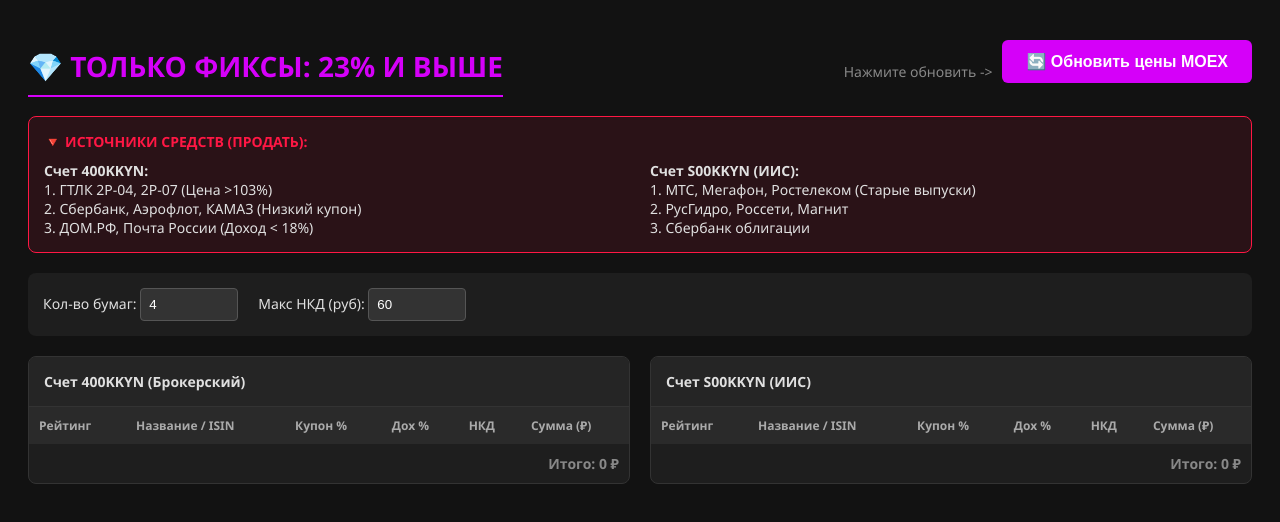
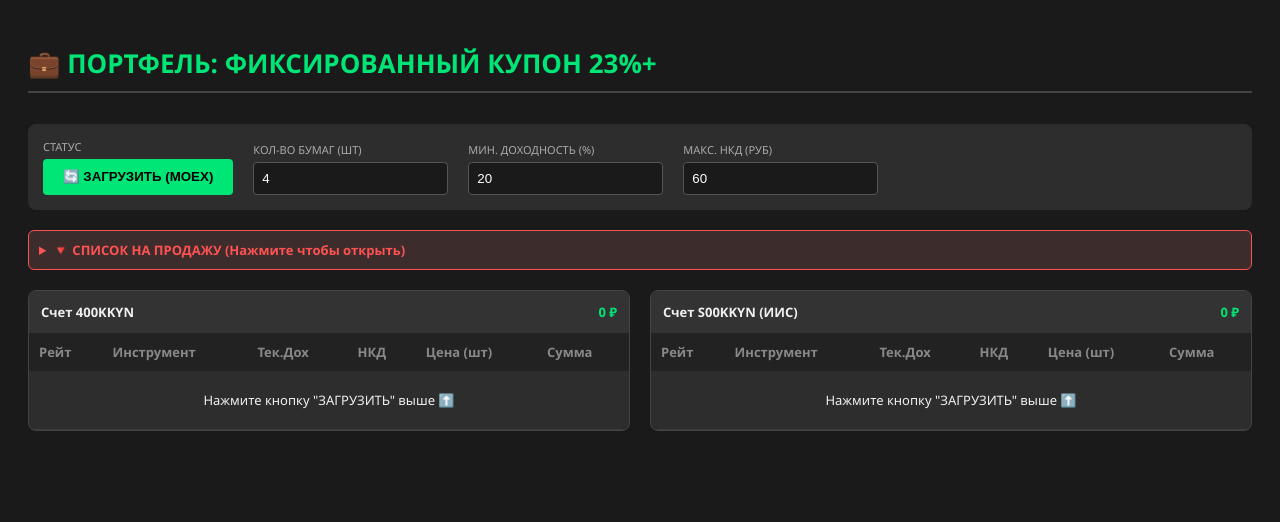
Before and after one commit to js-easy-school/25, a plain HTML site: page index.html in a window 1280 px wide. Drawn offline with Linux system fonts and the light colour scheme.

Commit message:
Update index.html

```diff
--- a/index.html
+++ b/index.html
@@ -3,288 +3,333 @@
 <head>
     <meta charset="UTF-8">
     <meta name="viewport" content="width=device-width, initial-scale=1.0">
-    <title>Бонд-Скринер: ТОЛЬКО ФИКС 23%+</title>
+    <title>Полный Список Облигаций (ФИКС)</title>
     <style>
         :root {
-            --bg: #121212; --panel: #1e1e1e; --text: #e0e0e0;
-            --accent: #d500f9; --green: #00e676; --red: #ff1744;
-            --border: #333;
+            --bg: #1a1a1a; --panel: #2d2d2d; --text: #f0f0f0;
+            --accent: #00e676; --warn: #ffab00; --danger: #ff5252;
         }
-        body { font-family: 'Segoe UI', sans-serif; background: var(--bg); color: var(--text); padding: 20px; font-size: 14px; }
-        .container { max-width: 1400px; margin: 0 auto; }
+        body { font-family: 'Segoe UI', Tahoma, sans-serif; background: var(--bg); color: var(--text); padding: 20px; font-size: 13px; }
+        .container { max-width: 1600px; margin: 0 auto; }
 
-        h1 { border-bottom: 2px solid var(--accent); padding-bottom: 10px; color: var(--accent); }
+        h1 { color: var(--accent); border-bottom: 2px solid #444; padding-bottom: 10px; }
+
+        /* Панель управления */
+        .controls {
+            background: var(--panel); padding: 15px; border-radius: 8px; margin-bottom: 20px;
+            display: flex; gap: 20px; align-items: flex-end; flex-wrap: wrap;
+        }
+        .c-group { display: flex; flex-direction: column; gap: 5px; }
+        label { font-size: 11px; color: #aaa; text-transform: uppercase; }
+        input, select { background: #1a1a1a; border: 1px solid #555; color: white; padding: 8px; border-radius: 4px; min-width: 100px; }
 
         button {
-            background: var(--accent); color: white; border: none; padding: 12px 24px;
-            border-radius: 6px; cursor: pointer; font-weight: bold; font-size: 16px; margin-bottom: 20px;
+            background: var(--accent); color: #000; border: none; padding: 10px 20px;
+            border-radius: 4px; font-weight: bold; cursor: pointer; transition: 0.2s; height: 36px;
         }
-        button:hover { opacity: 0.9; }
+        button:hover { background: #00c853; }
+        button:disabled { background: #555; color: #888; cursor: not-allowed; }
 
-        .filters { display: flex; gap: 20px; background: var(--panel); padding: 15px; border-radius: 8px; margin-bottom: 20px; align-items: center;}
-        input[type="number"] { background: #333; border: 1px solid #555; color: white; padding: 8px; width: 80px; border-radius: 4px; }
+        /* Таблицы */
+        .grid { display: grid; grid-template-columns: 1fr 1fr; gap: 20px; }
+        @media(max-width: 1200px) { .grid { grid-template-columns: 1fr; } }
 
-        .tables-grid { display: grid; grid-template-columns: 1fr 1fr; gap: 20px; }
-        @media (max-width: 1000px) { .tables-grid { grid-template-columns: 1fr; } }
-
-        .card { background: var(--panel); border-radius: 8px; padding: 0; overflow: hidden; border: 1px solid var(--border); }
-        .card-header { padding: 15px; background: #252525; font-weight: bold; border-bottom: 1px solid var(--border); }
+        .box { background: var(--panel); border-radius: 8px; overflow: hidden; border: 1px solid #444; }
+        .box-header { padding: 12px; background: #333; font-weight: bold; display: flex; justify-content: space-between; }
+        .box-body { overflow-x: auto; max-height: 800px; }
 
         table { width: 100%; border-collapse: collapse; }
-        th { background: #2a2a2a; color: #aaa; padding: 10px; text-align: left; font-size: 12px; }
-        td { padding: 8px 10px; border-bottom: 1px solid #333; }
-        tr:hover { background: #2d2d2d; }
+        th { background: #222; color: #888; padding: 10px; text-align: left; position: sticky; top: 0; }
+        td { padding: 8px 10px; border-bottom: 1px solid #3d3d3d; }
+        tr:hover { background: #383838; }
 
-        .yield-high { color: var(--green); font-weight: bold; }
-        .nkd-warn { color: var(--red); font-weight: bold; }
+        /* Индикаторы */
+        .y-high { color: var(--accent); font-weight: bold; }
+        .y-mid { color: var(--warn); }
+        .nkd-high { color: var(--danger); font-weight: bold; }
+        .r-tag { font-size: 10px; padding: 2px 5px; border-radius: 3px; color: #000; font-weight: bold; display: inline-block; width: 30px; text-align: center; }
+        .bg-A { background: #b9f6ca; }
+        .bg-B { background: #ffff8d; }
+        .bg-C { background: #ff8a80; }
 
-        .rating-badge { padding: 2px 6px; border-radius: 4px; font-size: 11px; color: #000; font-weight: bold; }
-        .r-A { background: #b9f6ca; } /* A- to A+ */
-        .r-B { background: #ffff8d; } /* BB+ and below */
-
-        .sell-block { background: rgba(255, 23, 68, 0.1); border: 1px solid var(--red); padding: 15px; margin-bottom: 20px; border-radius: 8px; }
-        .sell-title { color: var(--red); font-weight: bold; margin-bottom: 10px; display: block; }
+        #progress { width: 0%; height: 3px; background: var(--accent); transition: width 0.3s; margin-bottom: 10px; }
     </style>
 </head>
 <body>
 
 <div class="container">
-    <div style="display:flex; justify-content:space-between; align-items:center;">
-        <h1>💎 ТОЛЬКО ФИКСЫ: 23% И ВЫШЕ</h1>
-        <div style="display:flex; gap:10px; align-items:center;">
-             <span id="status" style="color:#888;">Нажмите обновить -></span>
-            <button onclick="updateData()">🔄 Обновить цены MOEX</button>
+    <h1>💼 ПОРТФЕЛЬ: ФИКСИРОВАННЫЙ КУПОН 23%+</h1>
+
+    <div id="progress"></div>
+
+    <div class="controls">
+        <div class="c-group">
+            <label>Статус</label>
+            <button id="loadBtn" onclick="startLoading()">🔄 ЗАГРУЗИТЬ (MOEX)</button>
+        </div>
+        <div class="c-group">
+            <label>Кол-во бумаг (шт)</label>
+            <input type="number" id="qty" value="4" onchange="renderTable()">
+        </div>
+        <div class="c-group">
+            <label>Мин. доходность (%)</label>
+            <input type="number" id="minYield" value="20" step="0.5" onchange="renderTable()">
+        </div>
+        <div class="c-group">
+            <label>Макс. НКД (руб)</label>
+            <input type="number" id="maxNKD" value="60" onchange="renderTable()">
         </div>
     </div>
 
-    <div class="sell-block">
-        <span class="sell-title">🔻 ИСТОЧНИКИ СРЕДСТВ (ПРОДАТЬ):</span>
-        <div style="display: grid; grid-template-columns: 1fr 1fr; gap: 20px;">
+    <details style="margin-bottom: 20px; background: #3d2c2c; padding: 10px; border-radius: 6px; border: 1px solid #ff5252;">
+        <summary style="cursor: pointer; color: #ff5252; font-weight: bold;">🔻 СПИСОК НА ПРОДАЖУ (Нажмите чтобы открыть)</summary>
+        <div style="display: grid; grid-template-columns: 1fr 1fr; gap: 20px; margin-top: 10px;">
             <div>
-                <b>Счет 400KKYN:</b><br>
-                1. ГТЛК 2Р-04, 2Р-07 (Цена >103%)<br>
-                2. Сбербанк, Аэрофлот, КАМАЗ (Низкий купон)<br>
-                3. ДОМ.РФ, Почта России (Доход < 18%)
+                <b style="color:#aaa">Счет 400KKYN:</b>
+                <ul style="margin: 5px 0 0 20px; color: #ddd;">
+                    <li>ГТЛК 2Р-04, 2Р-07 (Цена >103%)</li>
+                    <li>Сбербанк, Аэрофлот, КАМАЗ (Низкий купон)</li>
+                    <li>ДОМ.РФ, Почта России (Доход < 18%)</li>
+                </ul>
             </div>
             <div>
-                <b>Счет S00KKYN (ИИС):</b><br>
-                1. МТС, Мегафон, Ростелеком (Старые выпуски)<br>
-                2. РусГидро, Россети, Магнит<br>
-                3. Сбербанк облигации
+                <b style="color:#aaa">Счет S00KKYN (ИИС):</b>
+                <ul style="margin: 5px 0 0 20px; color: #ddd;">
+                    <li>МТС, Мегафон, Ростелеком (Старые выпуски)</li>
+                    <li>РусГидро, Россети, Магнит</li>
+                    <li>Сбербанк облигации</li>
+                </ul>
             </div>
         </div>
-    </div>
+    </details>
 
-    <div class="filters">
-        <label>Кол-во бумаг: <input type="number" id="qty" value="4" onchange="render()"></label>
-        <label>Макс НКД (руб): <input type="number" id="nkdMax" value="60" onchange="render()"></label>
-    </div>
-
-    <div class="tables-grid">
-        <div class="card">
-            <div class="card-header">Счет 400KKYN (Брокерский)</div>
-            <div style="overflow-x:auto;">
+    <div class="grid">
+        <div class="box">
+            <div class="box-header">
+                <span>Счет 400KKYN</span>
+                <span id="total400" style="color:var(--accent)">0 ₽</span>
+            </div>
+            <div class="box-body">
                 <table id="t400">
                     <thead>
                         <tr>
-                            <th>Рейтинг</th>
-                            <th>Название / ISIN</th>
-                            <th>Купон %</th>
-                            <th>Дох %</th>
+                            <th>Рейт</th>
+                            <th>Инструмент</th>
+                            <th>Тек.Дох</th>
                             <th>НКД</th>
-                            <th>Сумма (₽)</th>
+                            <th>Цена (шт)</th>
+                            <th>Сумма</th>
                         </tr>
                     </thead>
                     <tbody></tbody>
                 </table>
             </div>
-            <div style="padding:10px; text-align:right; font-weight:bold; color:#888;" id="sum400">Итого: 0 ₽</div>
         </div>
 
-        <div class="card">
-            <div class="card-header">Счет S00KKYN (ИИС)</div>
-            <div style="overflow-x:auto;">
+        <div class="box">
+            <div class="box-header">
+                <span>Счет S00KKYN (ИИС)</span>
+                <span id="totalS00" style="color:var(--accent)">0 ₽</span>
+            </div>
+            <div class="box-body">
                 <table id="tS00">
                     <thead>
                         <tr>
-                            <th>Рейтинг</th>
-                            <th>Название / ISIN</th>
-                            <th>Купон %</th>
-                            <th>Дох %</th>
+                            <th>Рейт</th>
+                            <th>Инструмент</th>
+                            <th>Тек.Дох</th>
                             <th>НКД</th>
-                            <th>Сумма (₽)</th>
+                            <th>Цена (шт)</th>
+                            <th>Сумма</th>
                         </tr>
                     </thead>
                     <tbody></tbody>
                 </table>
             </div>
-            <div style="padding:10px; text-align:right; font-weight:bold; color:#888;" id="sumS00">Итого: 0 ₽</div>
         </div>
     </div>
 </div>
 
 <script>
-    // Список облигаций ТОЛЬКО С ФИКСИРОВАННЫМ КУПОНОМ ~23-27%
-    // Включая High Yield (A-, BBB, BB+)
-    const bondsDB = [
-        {i:"RU000A1082K7", r:"A-", n:"ЕвроТранс 002Р-01"}, // Купон ~25% (оферта)
+    // РАСШИРЕННЫЙ СПИСОК (50+ инструментов)
+    // Включает A, A-, BBB, BB+ (где есть фикс > 23%)
+    const bondsList = [
+        // Топ надежности (A- и выше)
+        {i:"RU000A1082K7", r:"A-", n:"ЕвроТранс 002Р-01"},
         {i:"RU000A108D81", r:"A-", n:"ЕвроТранс 001Р-05"},
-        {i:"RU000A10A141", r:"A-", n:"ЕвроТранс 002Р-02"}, // Свежий
-        {i:"RU000A1095L7", r:"A",  n:"Самолет БО-П16"},    // Оферта с высоким купоном
+        {i:"RU000A10A141", r:"A-", n:"ЕвроТранс 002Р-02"},
+        {i:"RU000A1095L7", r:"A",  n:"Самолет БО-П16"},
         {i:"RU000A109874", r:"A",  n:"Самолет БО-П18"},
-        {i:"RU000A106SK2", r:"A-", n:"АПРИ Флай Плэнинг 2Р2"},
-        {i:"RU000A1082X0", r:"A",  n:"Сэтл Групп 002P-03"}, // ~20-22% YTM
+        {i:"RU000A104JQ3", r:"A",  n:"Самолет БО-П11"},
+        {i:"RU000A1082X0", r:"A",  n:"Сэтл Групп 002P-03"},
         {i:"RU000A105XF4", r:"A-", n:"Глоракс 001Р-01"},
         {i:"RU000A1084E6", r:"A-", n:"Брусника 002Р-02"},
         {i:"RU000A1082Y8", r:"A-", n:"Джи-Групп 002Р-03"},
+        {i:"RU000A106540", r:"A",  n:"М.Видео 001Р-04"},
+        {i:"RU000A109B33", r:"A+", n:"Делимобиль 1Р-04"},
+        {i:"RU000A109791", r:"A-", n:"НовТех 1Р3"},
+        {i:"RU000A1092M5", r:"A",  n:"Интерлизинг 1Р-09"},
+        {i:"RU000A107C34", r:"A",  n:"Интерлизинг 1Р-07"},
+        {i:"RU000A108JH3", r:"A",  n:"Элемент Лиз 1Р-08"},
+        {i:"RU000A1080Z9", r:"A",  n:"ЯТЭК 001P-03"},
+        {i:"RU000A1099A2", r:"A",  n:"ВИС Финанс БО-П06"},
+        {i:"RU000A1082W2", r:"A",  n:"Астра 001P-01"},
+        {i:"RU000A107QM0", r:"A-", n:"ВсеИнструменты"},
+        {i:"RU000A1090N4", r:"A+", n:"Русал 1Р-09"},
+        {i:"RU000A108AC3", r:"A",  n:"Соллерс 001P-02"},
+        {i:"RU000A106SK2", r:"A-", n:"АПРИ 2Р2"},
+        {i:"RU000A107D33", r:"A-", n:"СибАвтоТранс 001Р-03"},
+        {i:"RU000A108U72", r:"A-", n:"ПКБ 001Р-05"},
 
-        // ВДО и Средний риск (для достижения 23%+)
-        {i:"RU000A109098", r:"BB+", n:"АйДи Коллект 001P-06"}, // Купон ~24-26%
-        {i:"RU000A108U72", r:"A-",  n:"ПКБ 001Р-05"},
-        {i:"RU000A107D33", r:"A-",  n:"СибАвтоТранс 001Р-03"},
+        // Средний риск (BB+, BBB) - дают доходность 24-27%
+        {i:"RU000A109098", r:"BB+", n:"АйДи Коллект 06"},
+        {i:"RU000A107C91", r:"BB+", n:"Быстроденьги 2Р4"},
+        {i:"RU000A107SA1", r:"BB+", n:"Быстроденьги 2Р5"},
+        {i:"RU000A108L81", r:"BB+", n:"Быстроденьги 2Р6"},
         {i:"RU000A1089L4", r:"BB+", n:"Займер 001P-02"},
-        {i:"RU000A107C91", r:"BB+", n:"Быстроденьги 002Р-04"},
-        {i:"RU000A107SA1", r:"BB+", n:"Быстроденьги 002Р-05"},
-        {i:"RU000A108L81", r:"BB+", n:"Быстроденьги 002Р-06"},
-        {i:"RU000A109L98", r:"B+",  n:"Ника 001P-04"}, // Риск, но купон высокий
-        {i:"RU000A109KV2", r:"AA+", n:"Почта России 001Р-14"}, // Свежий фикс
-        {i:"RU000A1092M5", r:"A",   n:"Интерлизинг 001Р-09"},
-        {i:"RU000A107C34", r:"A",   n:"Интерлизинг 001Р-07"},
-        {i:"RU000A108JH3", r:"A",   n:"Элемент Лизинг 1Р-08"},
         {i:"RU000A1071U9", r:"BB+", n:"КарМани 002P-01"},
-        {i:"RU000A1080Z9", r:"A",   n:"ЯТЭК 001P-03"},
-        {i:"RU000A1099A2", r:"A",   n:"ВИС Финанс БО-П06"},
-        {i:"RU000A1082W2", r:"A",   n:"Группа Астра 001P-01"},
-        {i:"RU000A109B33", r:"A+",  n:"Делимобиль 001P-04"},
-        {i:"RU000A109791", r:"A-",  n:"Новые технологии 1Р3"},
+        {i:"RU000A107U81", r:"BB+", n:"Монополия 1P-01"},
         {i:"RU000A107W06", r:"BB",  n:"Новосибирскавтодор"},
-        {i:"RU000A107U81", r:"BB+", n:"Монополия 001P-01"},
-        {i:"RU000A109V66", r:"BB+", n:"Аренза-ПРО 001P-05"},
-        {i:"RU000A109X29", r:"BB+", n:"Вайлдберриз Банк 1Р1"},
+        {i:"RU000A109V66", r:"BB+", n:"Аренза-ПРО 05"},
         {i:"RU000A10A3C4", r:"A-",  n:"Глобал Факторинг"},
-        {i:"RU000A1090N4", r:"A+",  n:"Русал БО-001Р-09"},
-        {i:"RU000A108L73", r:"AA",  n:"Совкомбанк БО-П05"}, // Если фикс выпуск
-        {i:"RU000A1074E7", r:"AA+", n:"ИКС 5 Финанс 003P-02"},
-        {i:"RU000A109S83", r:"AA",  n:"Хэдхантер 001Р-01"},
-        {i:"RU000A109K40", r:"AA",  n:"Группа Позитив 001P-04"},
-        {i:"RU000A108AC3", r:"A",   n:"Соллерс 001P-02"},
-        {i:"RU000A107QM0", r:"A-",  n:"ВсеИнструменты 001P-01"},
-        {i:"RU000A108462", r:"AAA", n:"Газпром Капитал БО-003Р-01"},
-        {i:"RU000A1070X5", r:"AAA", n:"ВЭБ.РФ ПБО-002Р-37"},
-        {i:"RU000A1068R1", r:"AA",  n:"Черкизово БО-001Р-06"},
-        {i:"RU000A106K43", r:"AAA", n:"Россети 001P-10R"},
-        {i:"RU000A106540", r:"A",   n:"М.Видео 001Р-04"}
+        {i:"RU000A109X29", r:"BB+", n:"Вайлдберриз Банк"},
+        {i:"RU000A109L98", r:"B+",  n:"Ника 001P-04"},
+        {i:"RU000A108Z85", r:"BB+", n:"Саммит 001P-03"},
+        {i:"RU000A1078X8", r:"BB+", n:"Феррони БО-01"},
+        {i:"RU000A107G63", r:"BB",  n:"Лизинг-Трейд 1Р9"},
+        {i:"RU000A1083C2", r:"BB",  n:"Лизинг-Трейд 1Р11"},
+        {i:"RU000A1075E4", r:"BB-", n:"ПИР 001P-05"},
+        {i:"RU000A106PW8", r:"BB",  n:"АйДи Коллект 05"},
+        {i:"RU000A1087G4", r:"BB+", n:"КЛС-Трейд"},
+        {i:"RU000A1065Y3", r:"BB+", n:"Вектор Икс"},
+        {i:"RU000A1097X4", r:"B+",  n:"Нафтатранс 06"},
+        {i:"RU000A1089J8", r:"B+",  n:"ГТК 001P-03"},
+        {i:"RU000A106MV2", r:"B",   n:"Племзавод 1Р2"},
+        {i:"RU000A108103", r:"BB-", n:"Ульт.Онлайн 1Р2"},
+        {i:"RU000A107R29", r:"BB",  n:"Симпл 001Р-04"},
+        {i:"RU000A1080N5", r:"A-",  n:"Селектел 1Р4"},
+        {i:"RU000A1079G1", r:"BBB", n:"ГК ЕКС 001Р-03"}
     ];
 
-    let marketData = [];
+    let loadedData = [];
 
-    async function updateData() {
-        const btn = document.querySelector('button');
-        const status = document.getElementById('status');
+    async function startLoading() {
+        const btn = document.getElementById('loadBtn');
+        const bar = document.getElementById('progress');
         btn.disabled = true;
-        status.innerText = "Загрузка...";
+        btn.innerText = "⏳ ЗАГРУЗКА...";
+        loadedData = [];
 
-        marketData = [];
+        const batchSize = 5;
+        const total = bondsList.length;
 
-        // Batch loading
-        for (let i = 0; i < bondsDB.length; i += 5) {
-            const batch = bondsDB.slice(i, i + 5);
-            await Promise.all(batch.map(fetchOne));
+        for (let i = 0; i < total; i += batchSize) {
+            const batch = bondsList.slice(i, i + batchSize);
+            await Promise.all(batch.map(fetchBond));
+
+            // Update UI
+            const percent = Math.min(100, ((i + batchSize) / total) * 100);
+            bar.style.width = percent + "%";
         }
 
-        render();
+        renderTable();
+        btn.innerText = "✅ ОБНОВЛЕНО";
         btn.disabled = false;
-        status.innerText = "Готово!";
+        setTimeout(() => { bar.style.width = "0%"; btn.innerText = "🔄 ОБНОВИТЬ (MOEX)"; }, 2000);
     }
 
-    async function fetchOne(bond) {
+    async function fetchBond(bond) {
         try {
             const url = `https://iss.moex.com/iss/engines/stock/markets/bonds/boards/TQCB/securities/${bond.i}.json`;
             const res = await fetch(url);
-            const data = await res.json();
+            const json = await res.json();
 
-            if(!data.securities.data.length) return;
+            if (!json.securities.data.length) return;
 
-            const sec = data.securities;
-            const mkt = data.marketdata;
-            const getVal = (src, col) => src.data[0][src.columns.indexOf(col)];
+            const getVal = (block, name) => block.data[0][block.columns.indexOf(name)];
+            const sec = json.securities;
+            const mkt = json.marketdata;
 
             const priceP = getVal(mkt, 'LAST') || getVal(mkt, 'LCURRENTPRICE');
-            if(!priceP) return; // Нет торгов
+            const nkd = getVal(sec, 'ACCRUEDINT') || 0;
+            const coupon = getVal(sec, 'COUPONVALUE') || 0;
+            const period = getVal(sec, 'COUPONPERIOD') || 91;
+            const nominal = 1000;
 
-            const nominal = 1000;
-            const nkd = getVal(sec, 'ACCRUEDINT') || 0;
-            const couponVal = getVal(sec, 'COUPONVALUE') || 0;
-            const period = getVal(sec, 'COUPONPERIOD') || 91;
+            const freq = Math.round(365 / period);
+            // Текущая доходность = (Годовой купон / Полная цена) * 100
+            const fullPrice = (nominal * (priceP || 100) / 100) + nkd;
+            const currentYield = fullPrice > 0 ? ((coupon * freq) / fullPrice * 100) : 0;
 
-            // Расчеты
-            const freq = Math.round(365 / period);
-            const couponPercent = (couponVal * freq) / nominal * 100; // Номинальная ставка купона
-
-            const priceRub = nominal * (priceP / 100);
-            const fullPrice = priceRub + nkd;
-
-            // Текущая доходность (Current Yield) = Годовой купон / Цена покупки
-            const currentYield = (couponVal * freq) / fullPrice * 100;
-
-            marketData.push({
+            loadedData.push({
                 ...bond,
-                priceRub, fullPrice, nkd,
-                couponPercent, currentYield
+                price: priceP || 0,
+                nkd: nkd,
+                yield: currentYield,
+                fullPrice: fullPrice
             });
 
-        } catch (e) { console.error(e); }
+        } catch (e) {
+            console.error(e);
+        }
     }
 
-    function render() {
-        const qty = document.getElementById('qty').value;
-        const nkdMax = document.getElementById('nkdMax').value;
-        const tbody400 = document.querySelector('#t400 tbody');
-        const tbodyS00 = document.querySelector('#tS00 tbody');
+    function renderTable() {
+        const qty = parseInt(document.getElementById('qty').value) || 1;
+        const minYield = parseFloat(document.getElementById('minYield').value) || 0;
+        const maxNKD = parseFloat(document.getElementById('maxNKD').value) || 1000;
 
-        tbody400.innerHTML = '';
-        tbodyS00.innerHTML = '';
+        // Фильтрация и Сортировка
+        let displayList = loadedData.filter(d => d.yield >= minYield);
+        displayList.sort((a, b) => b.yield - a.yield);
 
-        // Сортировка: Сначала самая высокая текущая доходность
-        marketData.sort((a, b) => b.currentYield - a.currentYield);
+        let html = '';
+        let total = 0;
 
-        let totalSum = 0;
-        let html = '';
+        displayList.forEach(d => {
+            const cost = d.fullPrice * qty;
+            const isNkdBad = d.nkd > maxNKD;
 
-        marketData.forEach(d => {
-            // ФИЛЬТР: Только если текущая доходность > 22% (с запасом) и НКД в норме
-            if (d.currentYield < 22) return;
+            // Цвет рейтинга
+            let rClass = 'bg-B';
+            if (d.r.includes('A')) rClass = 'bg-A';
+            if (d.r.includes('C')) rClass = 'bg-C';
 
-            const cost = d.fullPrice * qty;
-            const nkdClass = d.nkd > nkdMax ? 'nkd-warn' : '';
-            const rClass = ['A-', 'A', 'A+', 'AA', 'AAA'].some(r => d.r.includes(r)) ? 'r-A' : 'r-B';
-
-            // Пропускаем высокий НКД из отображения, если он критичен (опционально, тут просто красим)
+            // Если НКД плохой, строка полупрозрачная
+            const trStyle = isNkdBad ? 'opacity:0.5' : '';
 
             html += `
-            <tr>
-                <td><span class="rating-badge ${rClass}">${d.r}</span></td>
+            <tr style="${trStyle}">
+                <td><span class="r-tag ${rClass}">${d.r}</span></td>
                 <td>
                     <b>${d.n}</b><br>
-                    <span style="font-size:10px; color:#666;">${d.i}</span>
+                    <span style="color:#666; font-size:10px;">${d.i}</span>
                 </td>
-                <td>${d.couponPercent.toFixed(1)}%</td>
-                <td class="yield-high">${d.currentYield.toFixed(2)}%</td>
-                <td class="${nkdClass}">${d.nkd.toFixed(1)}</td>
-                <td>${cost.toLocaleString('ru-RU', {maximumFractionDigits:0})} ₽</td>
+                <td class="${d.yield >= 23 ? 'y-high' : 'y-mid'}">${d.yield.toFixed(2)}%</td>
+                <td class="${isNkdBad ? 'nkd-high' : ''}">${d.nkd.toFixed(2)}</td>
+                <td>${d.fullPrice.toFixed(0)}</td>
+                <td>${cost.toLocaleString()} ₽</td>
             </tr>
             `;
 
-            // Для суммы считаем только подходящие
-            if(d.nkd <= nkdMax) totalSum += cost;
+            if (!isNkdBad) total += cost;
         });
 
-        tbody400.innerHTML = html;
-        tbodyS00.innerHTML = html;
+        if (loadedData.length === 0 && document.getElementById('loadBtn').disabled === false) {
+            html = '<tr><td colspan="6" style="text-align:center; padding:20px;">Нажмите кнопку "ЗАГРУЗИТЬ" выше ⬆️</td></tr>';
+        } else if (displayList.length === 0 && loadedData.length > 0) {
+            html = '<tr><td colspan="6" style="text-align:center; padding:20px;">Нет бумаг с такими фильтрами. Попробуйте снизить "Мин. доходность"</td></tr>';
+        }
 
-        document.getElementById('sum400').innerText = "Бюджет на покупку (без 'красных' НКД): " + totalSum.toLocaleString() + " ₽";
-        document.getElementById('sumS00').innerText = "Бюджет на покупку (без 'красных' НКД): " + totalSum.toLocaleString() + " ₽";
+        document.querySelector('#t400 tbody').innerHTML = html;
+        document.querySelector('#tS00 tbody').innerHTML = html;
+
+        document.getElementById('total400').innerText = total.toLocaleString() + ' ₽';
+        document.getElementById('totalS00').innerText = total.toLocaleString() + ' ₽';
     }
+
+    // Auto render empty state
+    renderTable();
 </script>
 
 </body>
```
